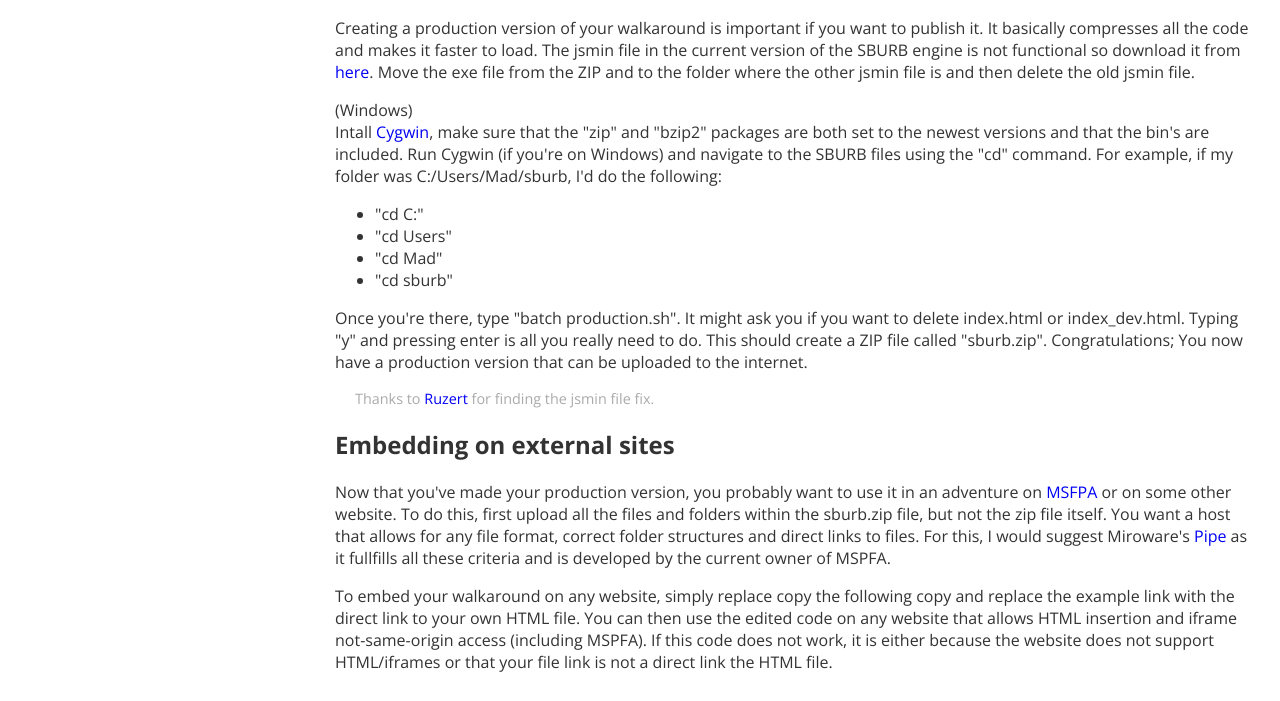
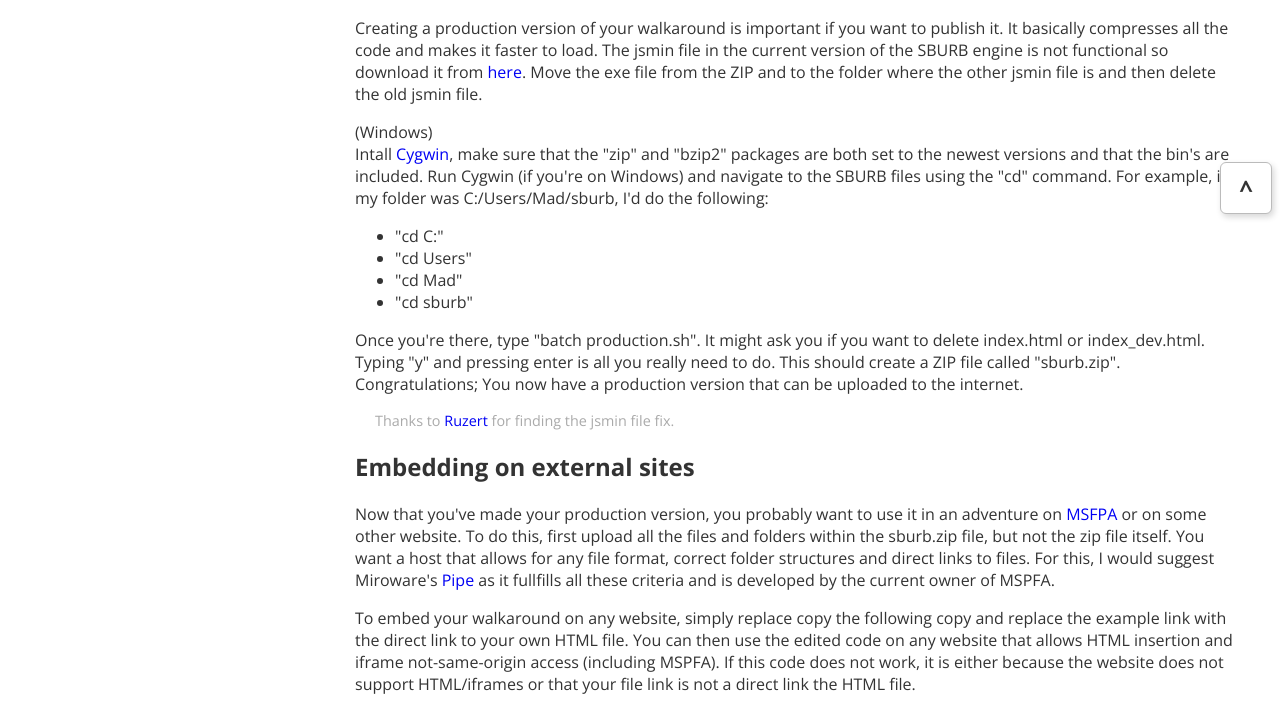
Before and after one commit to madcreativity/Sburb-tutorial, a plain HTML site: page index.html in a window 1280 px wide. Shown: the part 578-1279 px from the top of the page. Drawn offline with nearby package versions, Linux system fonts and the light colour scheme; files whose address does not match are found by name.

Commit message:
Fix broken width

```diff
--- a/assets/stylesheets/style.css
+++ b/assets/stylesheets/style.css
@@ -1,4 +1,4 @@
-* {
+[tabindex="-1"] {
     outline: none !important;
 }
 
@@ -42,8 +42,8 @@
 }
 
 #container {
-    width: 100%;
-    max-width: 1500px;
+    max-width: 100%;
+    width: 1200px;
     margin: 0 auto;
     display: flex;
     box-sizing: border-box;
@@ -61,6 +61,8 @@
 #innerContainer {
     padding-left: 25px;
     flex-grow: 0;
+    width: calc(100% - 290px);
+    box-sizing: border-box;
 }
 
 .subnote {
@@ -77,6 +79,30 @@
 
 code span.hljs-name {
     color: #0035ff;
+}
+
+#move-up {
+    position: fixed;
+    bottom: 8px;
+    right: 8px;
+    width: 50px;
+    height: 50px;
+    color: #333333;
+    font-size: 24px;
+    font-weight: bold;
+    background-color: white;
+    border: 1px solid #BBBBBB;
+    box-shadow: 2px 3px 6px rgba(0, 0, 0, 0.16);
+    transition: box-shadow ease 0.25s;
+    border-radius: 6px;
+    display: flex;
+    align-items: center;
+    justify-content: center;
+}
+
+#move-up:hover {
+    text-decoration: none;
+    box-shadow: 2px 3px 6px rgba(0, 0, 0, 0.50);
 }
 
 
@@ -106,7 +132,7 @@
     height: 100%;
     box-sizing: border-box;
     max-width: 100%;
-    width: 1500px;
+    width: 1200px;
     margin: 0 auto;
     display: flex;
     justify-content: space-between;
@@ -145,13 +171,21 @@
 @media screen and (max-width: 900px) {
     #container {
         display: block;
+        padding-top: 10px;
     }
 
     #contents {
         width: 100%;
+        position: static;
+        height: auto;
+    }
+
+    #contents h2 {
+        margin-top: 0;
     }
 
     #innerContainer {
         padding: 0;
+        width: 100%;
     }
 }
--- a/index.html
+++ b/index.html
@@ -14,7 +14,7 @@
         <link rel="stylesheet" href="./assets/scripts/styles/default.css">
 
 
-        <title>Homestuck SBURB Engine Tutorial</title>
+        <title>SBURB Engine Tutorial</title>
     </head>
     <body>
         <header>
@@ -27,7 +27,7 @@
 
         <main>
             <div id="container">
-                <section id="contents">
+                <aside id="contents">
                     <h2>Contents</h2>
                     <ul>
                         <li>
@@ -52,7 +52,7 @@
                             </ul>
                         </li>
                     </ul>
-                </section>
+                </aside>
                 <div id="innerContainer">
                     <section id="pre-development">
                         <h1>Pre-development</h1>
@@ -121,6 +121,10 @@
                     </section>
                 </div>
             </div>
+
+            <a id="move-up" href="#container">
+                <span>^</span>
+            </a>
         </main>
 
 
```
Also changed, not shown: assets/images/move-up.png (added).
